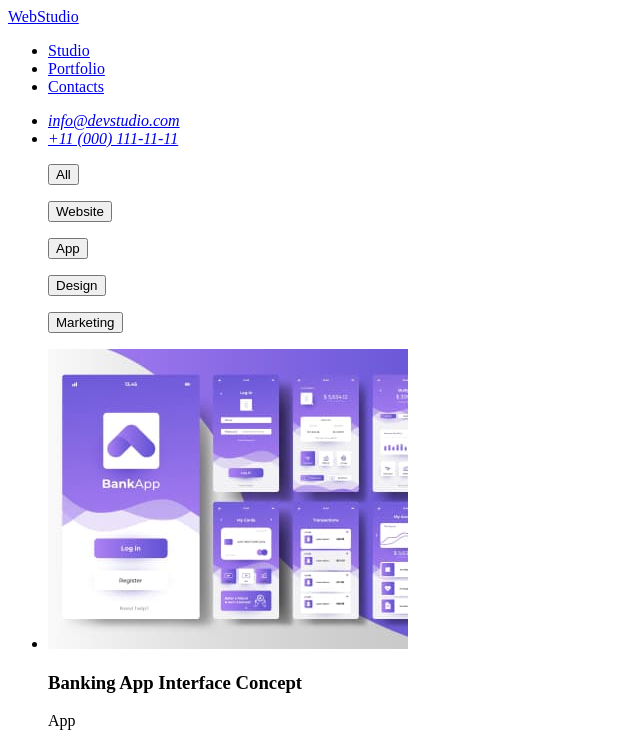
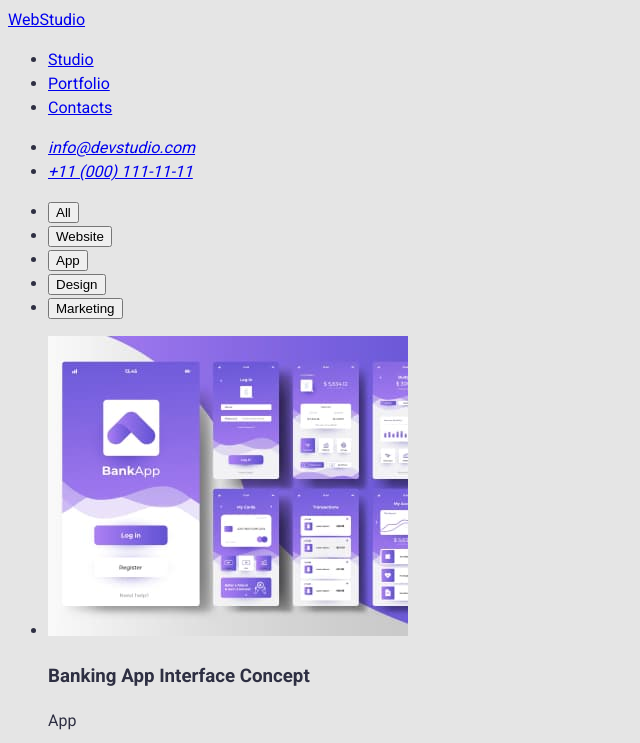
Before and after one commit to yurichh/goit-markup-hw-02, a plain HTML site: page portfolio.html in a window 1280 px wide. Shown: the top 743 px of the page, without its empty margins (0-640 px from the left). Drawn offline with Linux system fonts and the light colour scheme.

Commit message:
edit 21:12

```diff
--- a/portfolio.html
+++ b/portfolio.html
@@ -5,6 +5,13 @@
     <meta http-equiv="X-UA-Compatible" content="IE=edge" />
     <meta name="viewport" content="width=device-width, initial-scale=1.0" />
     <title>Document</title>
+    <link rel="stylesheet" href="./styles.css" />
+    <link rel="preconnect" href="https://fonts.googleapis.com" />
+    <link rel="preconnect" href="https://fonts.gstatic.com" crossorigin />
+    <link
+      href="https://fonts.googleapis.com/css2?family=Raleway:wght@800&family=Roboto:wght@400;500;700;900&display=swap"
+      rel="stylesheet"
+    />
   </head>
   <body>
     <header>
@@ -27,19 +34,11 @@
     <main>
       <section>
         <ul class="li">
-          <button type="button">All</button>
-        </ul>
-        <ul class="li">
-          <button type="button">Website</button>
-        </ul>
-        <ul class="li">
-          <button type="button">App</button>
-        </ul>
-        <ul class="li">
-          <button type="button">Design</button>
-        </ul>
-        <ul class="li">
-          <button type="button">Marketing</button>
+          <li><button type="button" cursor="pointer">All</button></li>
+          <li><button type="button" cursor="pointer">Website</button></li>
+          <li><button type="button" cursor="pointer">App</button></li>
+          <li><button type="button" cursor="pointer">Design</button></li>
+          <li><button type="button" cursor="pointer">Marketing</button></li>
         </ul>
       </section>
       <section>
--- /dev/null
+++ b/styles.css
@@ -0,0 +1,10 @@
+body {
+  background-color: #e5e5e5;
+  font-family: roboto, sans-serif;
+  color: #2e2f42;
+  line-height: 1.5;
+}
+ul,
+ol {
+  list-style-type: ;
+}
```
Also changed, not shown: index.html (+7 -0 lines).
